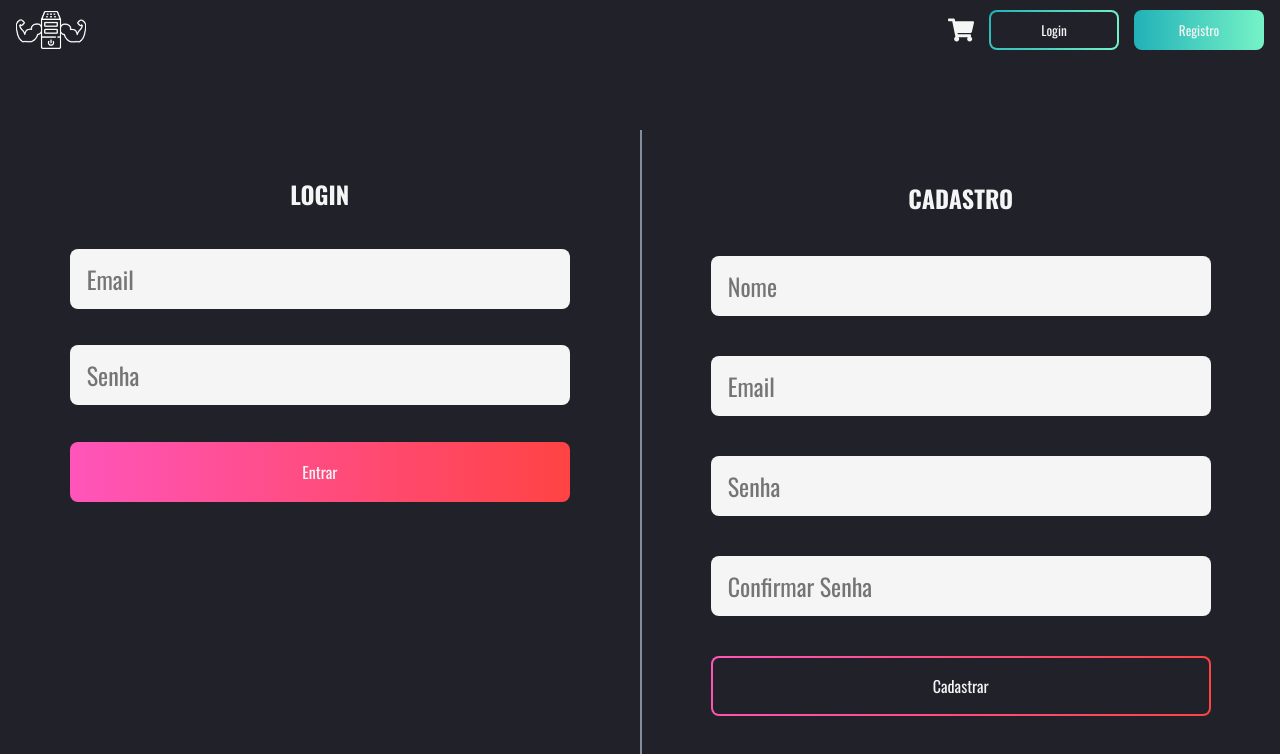
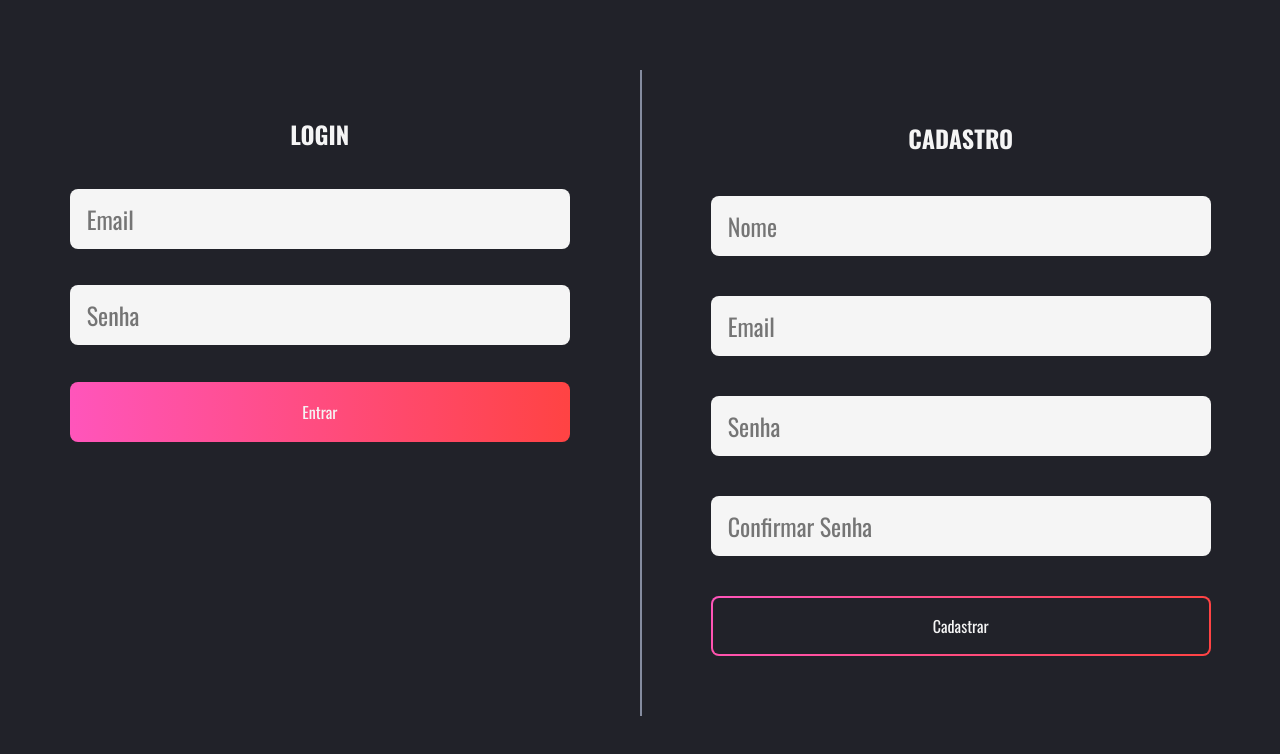
Before and after one commit to igormgg/pc-builder-capstone-q2, a React (Create React App) app: page /sign in a window 1280 px wide. Shown: the top 754 px of the page. Built offline with nearby package versions, Linux system fonts and the light colour scheme.

Commit message:
feat: header functional

```diff
--- a/src/components/Header/index.jsx
+++ b/src/components/Header/index.jsx
@@ -1,21 +1,42 @@
-import { useHistory } from "react-router";
 import Logo from "../../assets/images/logo.png";
 import { FaShoppingCart } from "react-icons/fa";
+import { HeaderContainer } from "./styles";
+import { useHistory } from "react-router";
 
-import { HeaderContainer } from "./styles";
+const Header = ({ button1, button2, cart = true }) => {
+  const history = useHistory();
 
-const Header = () => {
-  const history = useHistory();
+  const handleClick1 = () => {
+    if (button1 === "Login") {
+      history.push("sign");
+    }
+    if (button1 === "Produtos") {
+      history.push("/");
+    }
+  };
+
+  const handleClick2 = () => {
+    if (button2 === "Registro") {
+      history.push("sign");
+    }
+    if (button2 === "Monte seu PC") {
+      history.push("build");
+    }
+  };
 
   return (
     <HeaderContainer>
       <img src={Logo} alt="Logo" onClick={() => history.push("/")} />
       <div id="headerEnd">
         <div id="buttonsDiv">
-          <button id="button1">Login</button>
-          <button id="button2">Registro</button>
+          <button id="button1" onClick={handleClick1}>
+            {button1}
+          </button>
+          <button id="button2" onClick={handleClick2}>
+            {button2}
+          </button>
         </div>
-        <FaShoppingCart />
+        {cart && <FaShoppingCart onClick={() => history.push("cart")} />}
       </div>
     </HeaderContainer>
   );
--- a/src/pages/Sign/index.jsx
+++ b/src/pages/Sign/index.jsx
@@ -3,7 +3,6 @@ import RegisterContainer from "../../components/RegisterContainer";
 import SignContainer from "./styles";
 import { useAuth } from "../../providers/auth";
 import { Redirect } from "react-router";
-import Header from "../../components/Header";
 
 const Sign = () => {
   const { token } = useAuth();
@@ -12,7 +11,6 @@ const Sign = () => {
   }
   return (
     <>
-      <Header />
       <SignContainer>
         <LoginContainer />
         <RegisterContainer />
```
